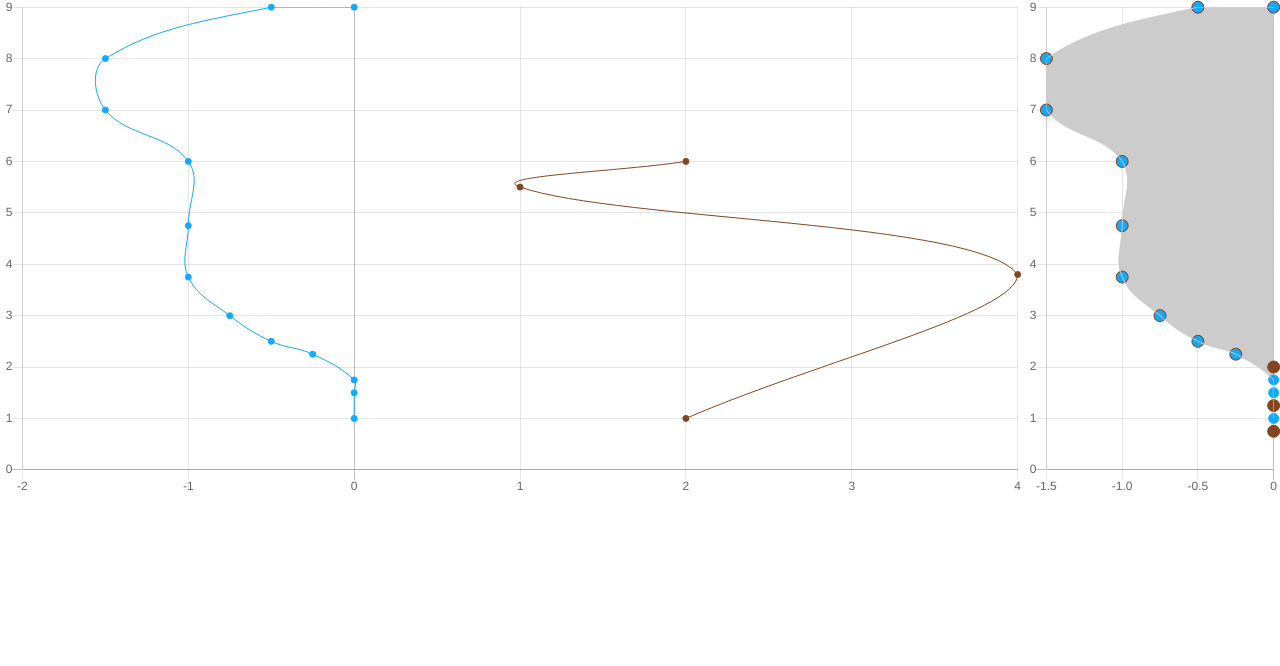
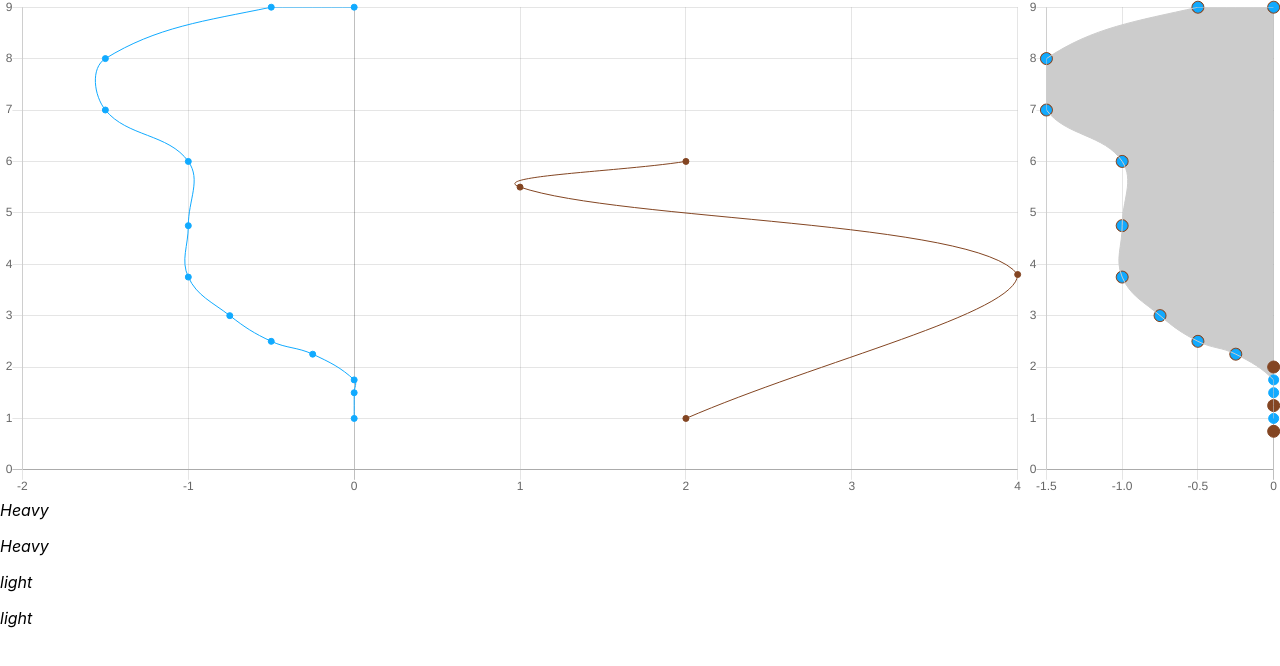
Before and after one commit to lukecore/starthack-mammut-bobby-tables, a React (Create React App) app in the folder src/climber-frontend/: page / in a window 1280 px wide. Shown: the top 666 px of the page. Built offline with nearby package versions, Linux system fonts and the light colour scheme.

Commit message:
render events work

```diff
--- a/src/climber-frontend/src/App.scss
+++ b/src/climber-frontend/src/App.scss
@@ -1,42 +1,3 @@
-.App {
-  text-align: center;
-}
-
-.App-logo {
-  height: 40vmin;
-  pointer-events: none;
-}
-
-@media (prefers-reduced-motion: no-preference) {
-  .App-logo {
-    animation: App-logo-spin infinite 20s linear;
-  }
-}
-
-.App-header {
-  background-color: #282c34;
-  min-height: 100vh;
-  display: flex;
-  flex-direction: column;
-  align-items: center;
-  justify-content: center;
-  font-size: calc(10px + 2vmin);
-  color: white;
-}
-
-.App-link {
-  color: #61dafb;
-}
-
-@keyframes App-logo-spin {
-  from {
-    transform: rotate(0deg);
-  }
-  to {
-    transform: rotate(360deg);
-  }
-}
-
 .Plotts{
   display: flex;
   overflow: hidden;
--- a/src/climber-frontend/src/App.tsx
+++ b/src/climber-frontend/src/App.tsx
@@ -1,5 +1,6 @@
 import React from 'react';
 import './App.scss';
+import SaftyTips from './components/SaftyTips/SaftyTips';
 import ScatterplotXY from './components/Scatterplot/ScatterplotXY';
 import ScatterplotYZ from './components/Scatterplot/ScatterplotYZ';
 
@@ -10,6 +11,7 @@ function App() {
         <ScatterplotXY></ScatterplotXY>
         <ScatterplotYZ></ScatterplotYZ>
       </div>
+      <SaftyTips></SaftyTips>
     </div>
   );
 }
--- a/src/climber-frontend/src/components/SaftyTips/SaftyTips.tsx
+++ b/src/climber-frontend/src/components/SaftyTips/SaftyTips.tsx
@@ -1,10 +1,40 @@
 import React from 'react';
 import styles from './SaftyTips.module.scss';
 
-const SaftyTips: React.FC = () => (
-  <div className={styles.SaftyTips}>
-    SaftyTips Component
-  </div>
-);
+interface IEvent {
+  time?: string;
+  severity: number
+}
+
+class SaftyTips extends React.Component<any, any>  {
+  constructor(props: any) {
+    super(props);
+    this.state = {events:[]}
+  }
+
+  componentDidMount() {
+    this.setState({events:this.getEvents()})
+  }
+
+
+  getEvents() {
+    return [{ time: "12345", severity: 1 }, { time: "23237", severity: 1 }, { time: "54547", severity: 2 }, { time: "78978", severity: 2 }]
+  }
+
+  getHTMLEventType(event: IEvent, i:number) {
+    switch (event.severity) {
+      case 1: return (<div key={"event"+i}><i>Heavy</i><p></p></div>)
+      case 2: return (<div key={"event"+i}><i>light</i><p></p></div>)
+      default: return (<div key={"event"+i}><i>undefind</i><p></p></div>)
+    }
+  }
+
+  render() {
+    return (
+      <div className={styles.SaftyTips}>
+        {this.state.events.map(this.getHTMLEventType)}
+      </div>)
+  }
+};
 
 export default SaftyTips;
```
Also changed, not shown: src/climber-frontend/src/models/event.model.ts (added, +11 -0 lines).
